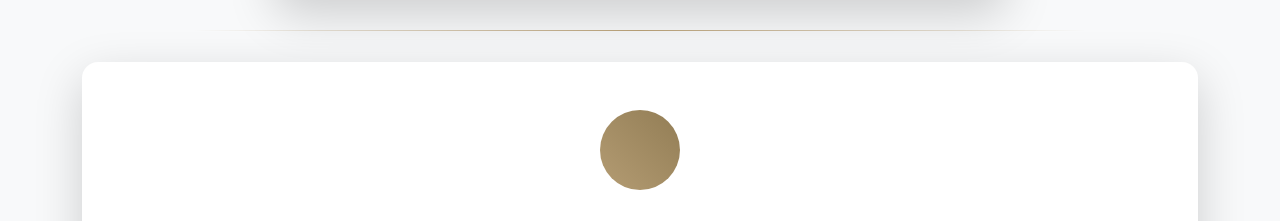
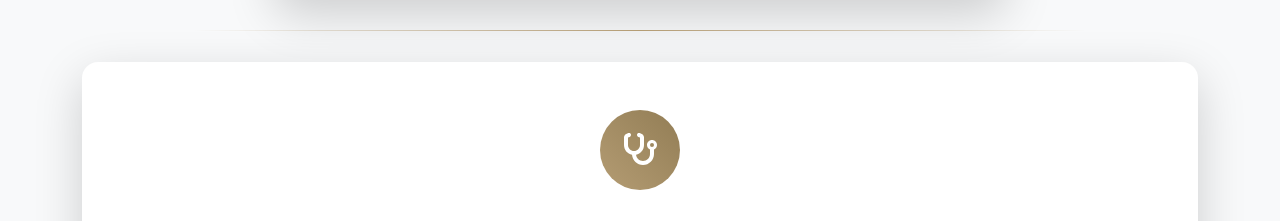
Before and after one commit to Gilbertmax/Web_Heza, a React (Create React App) app in the folder frontend/: page /servicios/diagnostico-empresarial in a window 1280 px wide. Shown: the part 1943-2164 px from the top of the page. Built offline with nearby package versions, Linux system fonts and the light colour scheme.

Commit message:
update diagnostico

```diff
--- a/frontend/src/pages/admin/Dashboard.jsx
+++ b/frontend/src/pages/admin/Dashboard.jsx
@@ -140,13 +140,13 @@ const Dashboard = ({ isAdmin = false }) => {
       {/* Stats Cards */}
       <div className="grid grid-cols-1 md:grid-cols-2 lg:grid-cols-3 gap-4">
         <div className="feature-card bg-white rounded-4 p-4 shadow-hover">
-           <StatCard icon={Users} title="Usuarios Registrados" value={stats.totalUsers} color=" mr-2 text-green-600" />
+           <StatCard icon={Users} title="Usuarios Registrados" value={stats.totalUsers} color=" text-white mr-2" />
         </div>
         <div className="feature-card bg-white rounded-4 p-4 shadow-hover col-12 text-center">
-           <StatCard icon={UserPlus} title="Clientes Activos" value={stats.activeClients} color="text-primary-600" />
+           <StatCard icon={UserPlus} title="Clientes Activos" value={stats.activeClients} color=" text-white mr-2" />
         </div>
         <div className="feature-card bg-white rounded-4 p-4 shadow-hover col-12 text-center">
-           <StatCard icon={Clock} title="Tareas Pendientes" value={stats.pendingTasks} color="text-primary-600" />
+           <StatCard icon={Clock} title="Tareas Pendientes" value={stats.pendingTasks} color=" text-white mr-2" />
         </div>
       </div>
 
--- a/frontend/src/pages/public/Diagnostico_empresarial.jsx
+++ b/frontend/src/pages/public/Diagnostico_empresarial.jsx
@@ -2,6 +2,8 @@ import React from 'react';
 import { useNavigate } from 'react-router-dom';
 import { useForm } from 'react-hook-form';
 import diagnosticoImg from '../../assets/img/img-diagnostico.png';
+import {FontAwesomeIcon } from '@fortawesome/react-fontawesome';
+import {faStethoscope} from '@fortawesome/free-solid-svg-icons';
 
 const DiagnosticoEmpresarial = () => {
   const navigate = useNavigate();
@@ -92,7 +94,7 @@ const DiagnosticoEmpresarial = () => {
             <div className="form-card bg-white rounded-4 shadow-lg p-5">
               <div className="text-center mb-5">
                 <div className="icon-box bg-primary-gradient text-white rounded-circle mb-4 mx-auto">
-                  <i className="fas fa-file-alt fa-2x"></i>
+                  <i className="fas fa-file-alt fa-2x"> <FontAwesomeIcon icon={faStethoscope} /> </i>
                 </div>
                 <h2 className="display-5 text-dark mb-3">
                   Solicita tu <span className="text-gradient-primary">Pre-Diagnóstico</span>
```
